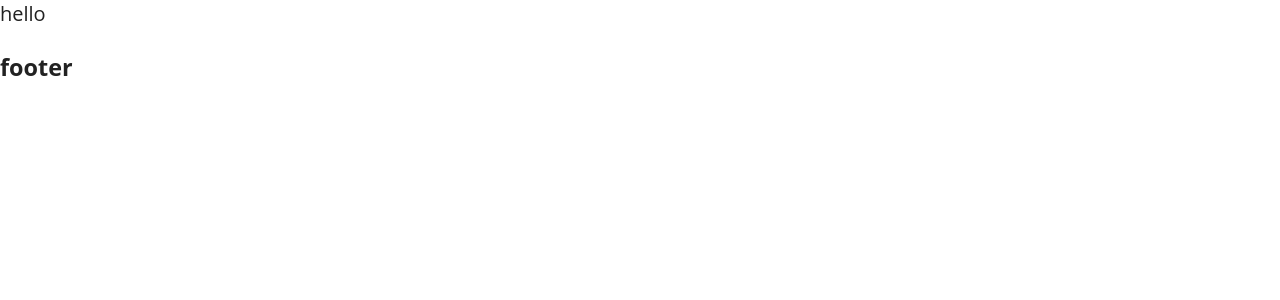
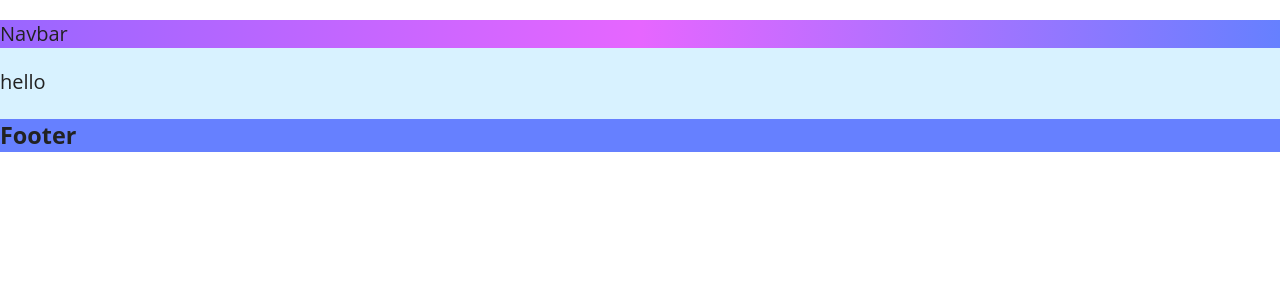
Before and after one commit to Brayve-Pancake/portfolio, a React (Vite) app: page / in a window 1280 px wide. Shown: the top 300 px of the page. Built offline with nearby package versions, Linux system fonts and the light colour scheme.

Commit message:
Add initial color scheme

```diff
--- a/sass-boilerplate/stylesheets/abstracts/_variables.scss
+++ b/sass-boilerplate/stylesheets/abstracts/_variables.scss
@@ -2,21 +2,15 @@
 // This file contains all application-wide Sass variables.
 // -----------------------------------------------------------------------------
 
-
-
-
-
 /// Regular font family
 /// @type List
-$text-font-stack: 'Open Sans', 'Helvetica Neue Light', 'Helvetica Neue', 'Helvetica', 'Arial', sans-serif !default;
+$text-font-stack: "Open Sans", "Helvetica Neue Light", "Helvetica Neue",
+  "Helvetica", "Arial", sans-serif !default;
 
 /// Code (monospace) font family
 /// @type List
-$code-font-stack: 'Courier New', 'DejaVu Sans Mono', 'Bitstream Vera Sans Mono', 'Monaco', monospace !default;
-
-
-
-
+$code-font-stack: "Courier New", "DejaVu Sans Mono", "Bitstream Vera Sans Mono",
+  "Monaco", monospace !default;
 
 /// Copy text color
 /// @type Color
@@ -38,34 +32,45 @@ $mid-grey: rgb(153, 153, 153) !default;
 /// @type Color
 $dark-grey: rgb(68, 68, 68) !default;
 
+/// Analagous Palette 0
+/// @type Color
+$pastel-color-0: #d8f2ff;
 
+/// Analagous Palette 1
+/// @type Color
+$pastel-color-1: #d8dfff;
 
+/// Analagous Palette 2
+/// @type Color
+$pastel-color-2: #d8fff9;
 
+/// Analagous Palette 0
+/// @type Color
+$pallet-color-0: #9966ff;
+
+/// Analagous Palette 1
+/// @type Color
+$pallet-color-1: #e666ff;
+
+/// Analagous Palette 2
+/// @type Color
+$pallet-color-2: #6680ff;
 
 /// Container's maximum width
 /// @type Length
 $max-width: 1180px !default;
 
-
-
-
-
 /// Breakpoints map
 /// @prop {String} keys - Keys are identifiers mapped to a given length
 /// @prop {Map} values - Values are actual breakpoints expressed in pixels
 $breakpoints: (
-  'small': 320px,
-  'medium': 768px,
-  'large': 1024px,
+  "small": 320px,
+  "medium": 768px,
+  "large": 1024px,
 ) !default;
-
-
-
-
-
 
 /// Relative or absolute URL where all assets are served from
 /// @type String
 /// @example scss - When using a CDN
 ///   $base-url: 'https://cdn.example.com/assets/';
-$base-url: '/assets/' !default;
+$base-url: "/assets/" !default;
--- /dev/null
+++ b/sass-boilerplate/stylesheets/layout/_app.scss
@@ -0,0 +1,3 @@
+.App {
+  background-color: $pastel-color-0;
+}
--- a/sass-boilerplate/stylesheets/layout/_footer.scss
+++ b/sass-boilerplate/stylesheets/layout/_footer.scss
@@ -1,3 +1,6 @@
 // -----------------------------------------------------------------------------
 // This file contains all styles related to the footer of the site/application.
 // -----------------------------------------------------------------------------
+.footer {
+  background-color: $pallet-color-2;
+}
--- a/sass-boilerplate/stylesheets/layout/_header.scss
+++ b/sass-boilerplate/stylesheets/layout/_navbar.scss
@@ -1,3 +1,13 @@
 // -----------------------------------------------------------------------------
 // This file contains all styles related to the header of the site/application.
 // -----------------------------------------------------------------------------
+
+.navbar {
+  width: 100vw;
+  background: linear-gradient(
+    0.25turn,
+    $pallet-color-0,
+    $pallet-color-1,
+    $pallet-color-2
+  );
+}
--- a/sass-boilerplate/stylesheets/main.scss
+++ b/sass-boilerplate/stylesheets/main.scss
@@ -1,35 +1,24 @@
 @charset "UTF-8";
 
+// Find a way to reconfigure files using @use
+
 // 1. Configuration and helpers
-@import
-  'abstracts/variables',
-  'abstracts/functions',
-  'abstracts/mixins';
+@import "abstracts/variables", "abstracts/functions", "abstracts/mixins";
 
 // 2. Vendors
-@import
-  'vendors/normalize';
+@import "vendors/normalize";
 
 // 3. Base stuff
-@import
-  'base/base',
-  'base/fonts',
-  'base/typography',
-  'base/helpers';
+@import "base/base", "base/fonts", "base/typography", "base/helpers";
 
 // 4. Layout-related sections
-@import
-  'layout/header',
-  'layout/footer';
+@import "layout/navbar", "layout/footer", "layout/app";
 
 // 5. Components
-@import
-  'components/button';
+@import "components/button";
 
 // 6. Page-specific styles
-@import
-  'pages/home';
+@import "pages/home";
 
 // 7. Themes
-@import
-  'themes/default';
+@import "themes/default";
--- a/src/App.tsx
+++ b/src/App.tsx
@@ -1,9 +1,10 @@
 import "../sass-boilerplate/stylesheets/main.scss";
-import { Footer } from "./components/index";
+import { Footer, Navbar } from "./components/index";
 
 function App() {
   return (
     <div className="App">
+      <Navbar />
       hello
       <Footer />
     </div>
--- a/src/components/Footer.tsx
+++ b/src/components/Footer.tsx
@@ -1,7 +1,7 @@
 export default function Footer() {
   return (
     <div className="footer">
-      <h3>footer</h3>
+      <h3>Footer</h3>
     </div>
   );
 }
--- /dev/null
+++ b/src/components/Navbar.tsx
@@ -0,0 +1,7 @@
+export default function Navbar() {
+  return (
+    <div className="navbar">
+      <p>Navbar</p>
+    </div>
+  );
+}
--- a/src/components/index.tsx
+++ b/src/components/index.tsx
@@ -1,3 +1,4 @@
 import Footer from "./Footer";
+import Navbar from "./Navbar";
 
-export { Footer };
+export { Footer, Navbar };
```
